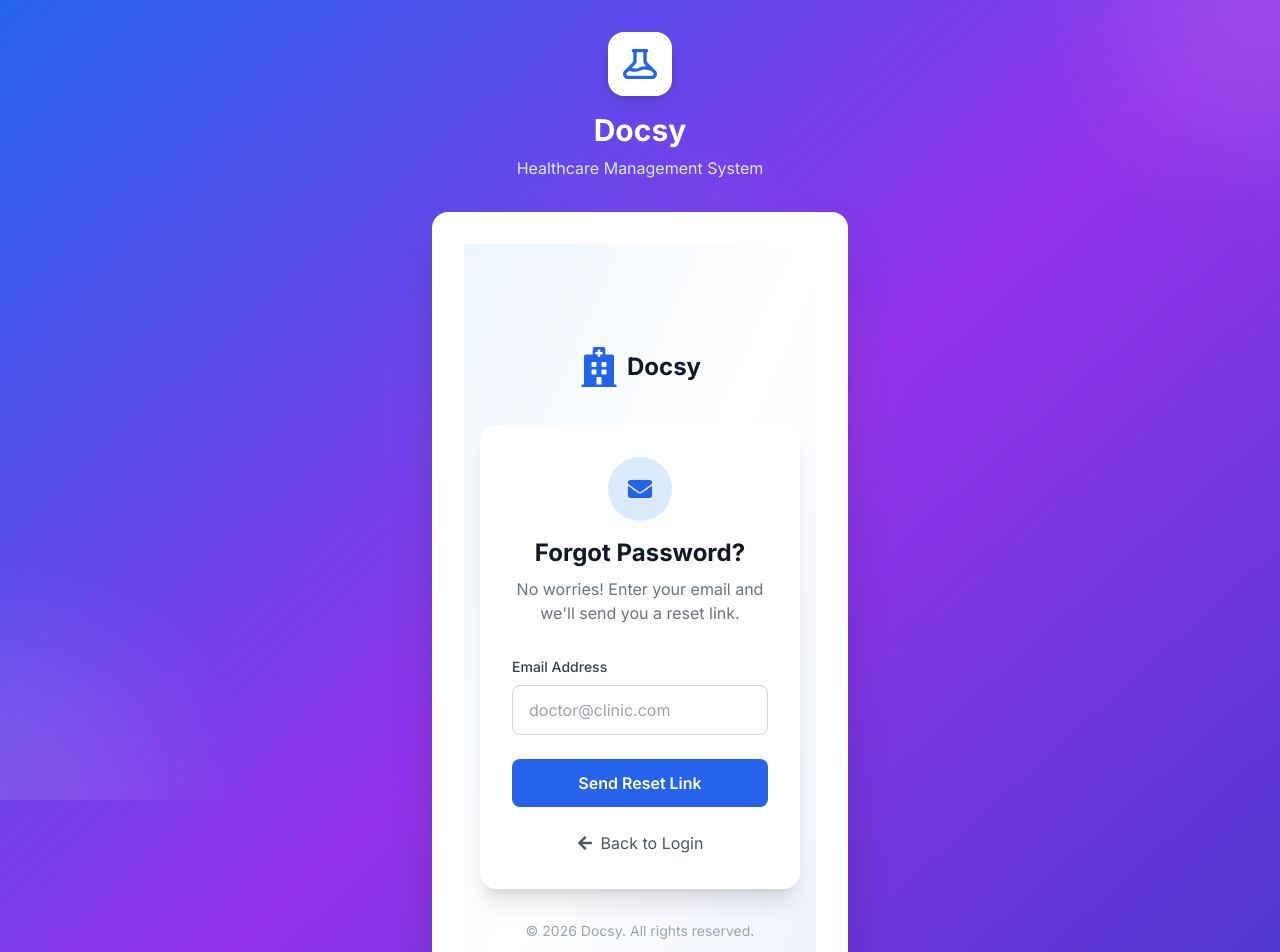
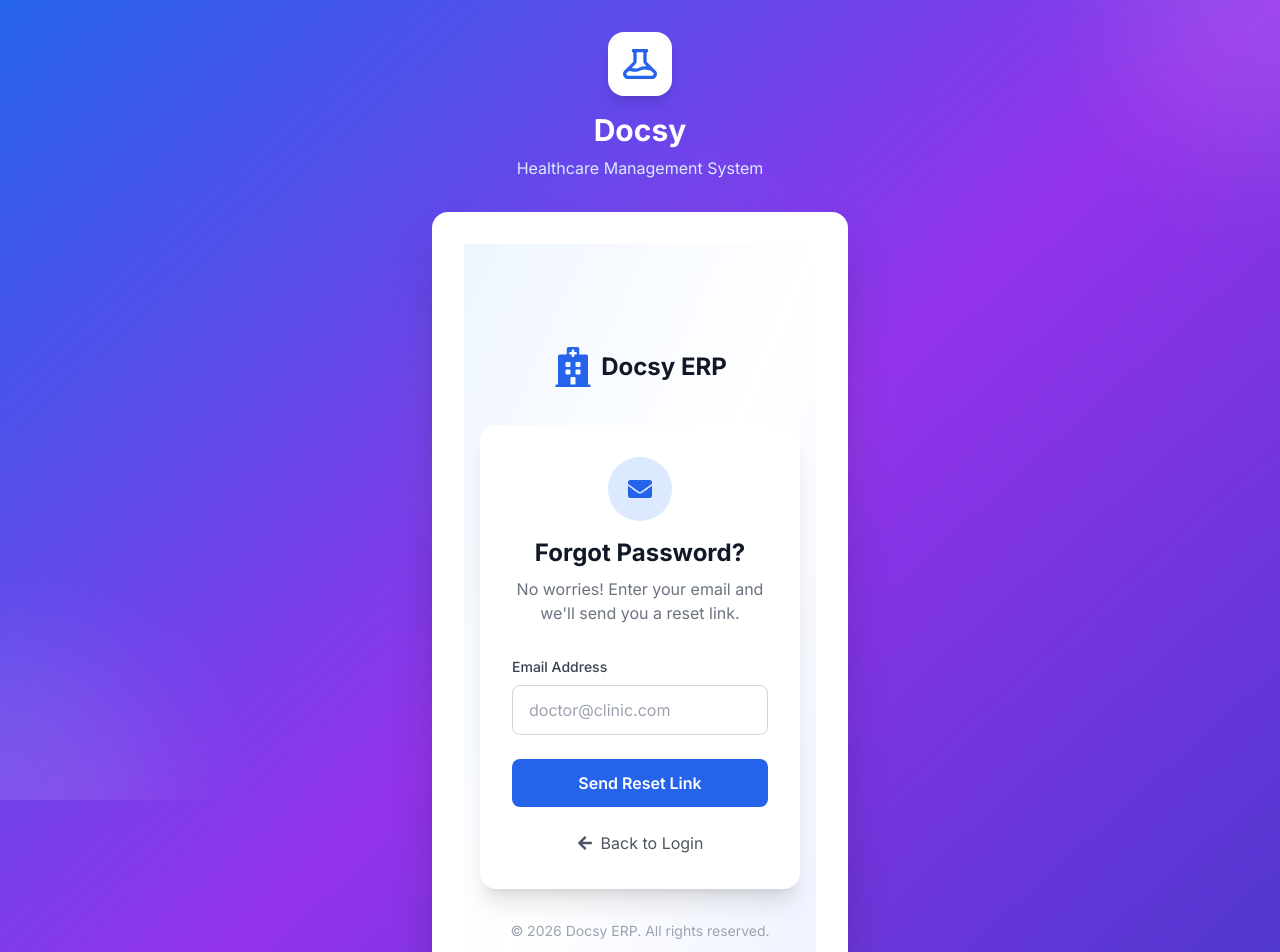
Before and after one commit to web-innovation/doctor-erp, a React (Vite) app in the folder client/: page /forgot-password in a window 1280 px wide. Shown: the top 952 px of the page. Built offline with nearby package versions, Linux system fonts and the light colour scheme.

Commit message:
seo changes

```diff
--- a/client/src/pages/Landing.jsx
+++ b/client/src/pages/Landing.jsx
@@ -183,7 +183,7 @@ export default function Landing() {
           <div className="flex justify-between items-center h-16">
             <div className="flex items-center space-x-2">
               <FaHospital className="h-8 w-8 text-blue-600" />
-              <span className="text-xl font-bold text-gray-900">Docsy</span>
+              <span className="text-xl font-bold text-gray-900">Docsy ERP</span>
             </div>
 
             <div className="hidden md:flex items-center space-x-8">
@@ -528,14 +528,14 @@ export default function Landing() {
         </div>
       </section>
 
-      {/* G&A AI Section */}
+      {/* GA AI Section */}
       <section id="g-a-ai" className="py-20 bg-white">
         <div className="max-w-7xl mx-auto px-4 sm:px-6 lg:px-8 text-center">
-          <h2 className="text-3xl md:text-4xl font-bold text-gray-900 mb-4">G&A AI</h2>
+          <h2 className="text-3xl md:text-4xl font-bold text-gray-900 mb-4">GA AI</h2>
           <p className="text-xl text-gray-600 max-w-3xl mx-auto mb-6">
-            G&A AI provides intelligent assistance for clinical notes, prescriptions, and business insights - multilingual support and contextual suggestions to speed up your workflow.
+            GA AI provides intelligent assistance for clinical notes, prescriptions, and business insights - multilingual support and contextual suggestions to speed up your workflow.
           </p>
-          <p className="text-sm text-gray-400">Copyright (c) G&A AI</p>
+          <p className="text-sm text-gray-400">Copyright (c) GA AI</p>
         </div>
       </section>
 
@@ -546,7 +546,7 @@ export default function Landing() {
             Ready to Transform Your Practice?
           </h2>
           <p className="text-xl text-gray-300 mb-8">
-            Join 500+ clinics already using Docsy to deliver better patient care.
+            Join 500+ clinics already using Docsy ERP to deliver better patient care.
           </p>
           <div className="flex flex-col sm:flex-row gap-4 justify-center">
             <button
@@ -604,7 +604,7 @@ export default function Landing() {
             <div>
               <div className="flex items-center space-x-2 mb-4">
                   <FaHospital className="h-8 w-8 text-blue-500" />
-                  <span className="text-xl font-bold text-white">Docsy</span>
+                  <span className="text-xl font-bold text-white">Docsy ERP</span>
                 </div>
                 <p className="text-gray-400 mb-4">
                   Smart healthcare management for modern clinics across India.
@@ -636,6 +636,26 @@ export default function Landing() {
                     <FaYoutube className="h-5 w-5" />
                   </a>
                 </div>
+                <div
+                  className="mt-4 inline-flex items-center gap-3 rounded-lg border border-gray-700 bg-white/95 px-3 py-2 cursor-default"
+                  title="Udyam Registration Number: UDYAM-PB-20-0122464"
+                  aria-label="Udyam Registration Number: UDYAM-PB-20-0122464"
+                >
+                  <img
+                    src="https://www.presentations.gov.in/wp-content/uploads/2020/06/Preview-11.png"
+                    alt="Official MSME Logo"
+                    className="h-9 w-9 rounded-full object-contain bg-white"
+                    loading="lazy"
+                    decoding="async"
+                  />
+                  <img
+                    src="https://www.uxdt.nic.in/wp-content/uploads/2020/06/Digital-india-black.jpg"
+                    alt="Official Digital India Logo"
+                    className="h-9 w-auto object-contain"
+                    loading="lazy"
+                    decoding="async"
+                  />
+                </div>
             </div>
             <div>
               <h4 className="text-white font-semibold mb-4">Product</h4>
@@ -666,7 +686,7 @@ export default function Landing() {
           </div>
           <div className="border-t border-gray-800 pt-8 text-center">
             <p className="text-gray-400">
-              (c) {new Date().getFullYear()} Docsy. All rights reserved.
+              (c) {new Date().getFullYear()} Docsy ERP. All rights reserved.
             </p>
           </div>
         </div>
--- a/client/src/pages/auth/ForgotPassword.jsx
+++ b/client/src/pages/auth/ForgotPassword.jsx
@@ -47,7 +47,7 @@ export default function ForgotPassword() {
         <div className="text-center mb-8">
             <Link to="/" className="inline-flex items-center space-x-2">
             <FaHospital className="h-10 w-10 text-blue-600" />
-            <span className="text-2xl font-bold text-gray-900">Docsy</span>
+            <span className="text-2xl font-bold text-gray-900">Docsy ERP</span>
           </Link>
         </div>
 
@@ -164,7 +164,7 @@ export default function ForgotPassword() {
 
         {/* Footer */}
         <p className="text-center text-gray-400 text-sm mt-8">
-          © {new Date().getFullYear()} Docsy. All rights reserved.
+          © {new Date().getFullYear()} Docsy ERP. All rights reserved.
         </p>
       </div>
     </div>
--- a/client/src/pages/auth/Login.jsx
+++ b/client/src/pages/auth/Login.jsx
@@ -48,7 +48,7 @@ export default function Login() {
         <div className="text-center mb-8">
             <Link to="/" className="inline-flex items-center space-x-2">
             <FaHospital className="h-10 w-10 text-blue-600" />
-            <span className="text-2xl font-bold text-gray-900">Docsy</span>
+            <span className="text-2xl font-bold text-gray-900">Docsy ERP</span>
           </Link>
           <h1 className="text-2xl font-bold text-gray-900 mt-6">Welcome back</h1>
           <p className="text-gray-500 mt-2">Sign in to your account to continue</p>
@@ -180,7 +180,7 @@ export default function Login() {
 
         {/* Footer */}
         <div className="text-center text-gray-400 text-sm mt-8">
-          <p>© {new Date().getFullYear()} Docsy. All rights reserved.</p>
+          <p>© {new Date().getFullYear()} Docsy ERP. All rights reserved.</p>
           <p className="mt-1">
             <Link to="/privacy" className="text-gray-500 hover:underline">Privacy Policy</Link>
           </p>
--- a/client/src/pages/auth/Register.jsx
+++ b/client/src/pages/auth/Register.jsx
@@ -108,7 +108,7 @@ export default function Register() {
         <div className="text-center mb-8">
           <Link to="/" className="inline-flex items-center space-x-2">
             <FaHospital className="h-10 w-10 text-blue-600" />
-            <span className="text-2xl font-bold text-gray-900">Docsy</span>
+            <span className="text-2xl font-bold text-gray-900">Docsy ERP</span>
           </Link>
           <h1 className="text-2xl font-bold text-gray-900 mt-6">Create your account</h1>
           <p className="text-gray-500 mt-2">Start managing your clinic in minutes</p>
@@ -488,7 +488,7 @@ export default function Register() {
 
         {/* Footer */}
         <p className="text-center text-gray-400 text-sm mt-8">
-          © {new Date().getFullYear()} Docsy. All rights reserved.
+          © {new Date().getFullYear()} Docsy ERP. All rights reserved.
         </p>
       </div>
     </div>
--- a/client/src/pages/prescriptions/PrescriptionDetail.jsx
+++ b/client/src/pages/prescriptions/PrescriptionDetail.jsx
@@ -310,7 +310,7 @@ export default function PrescriptionDetail() {
         <body>
           <div class="prescription-container">
             <div class="header">
-              <div class="clinic-name">Docsy</div>
+              <div class="clinic-name">Docsy ERP</div>
               <div class="clinic-info">Your Trusted Healthcare Partner | Phone: +91 9876543210</div>
             </div>
             <div class="content">
```
Also changed, not shown: 97 other files (tests, documents, lock files or other folders).
